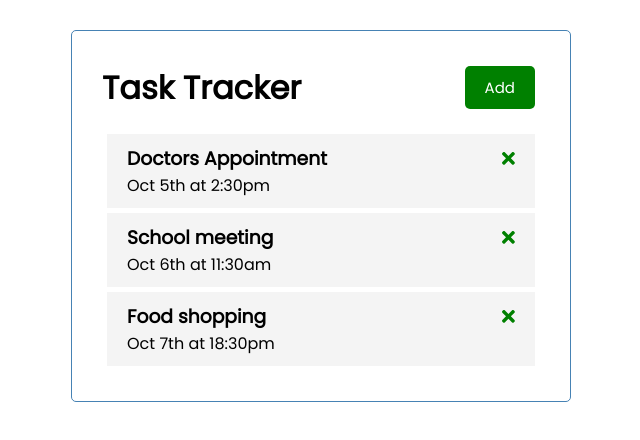
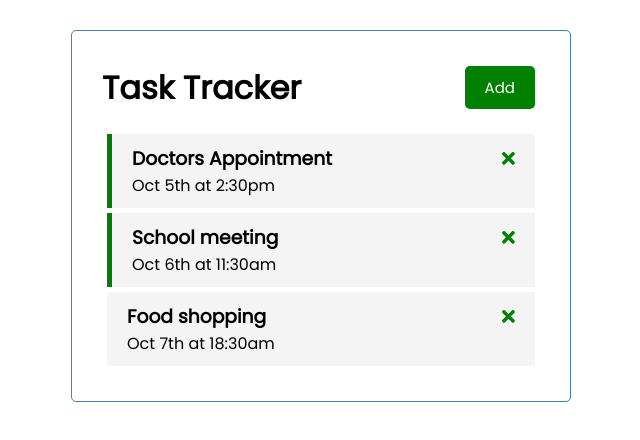
Before and after one commit to iamnachoj/Task-Tracker, an Angular app: page / in a window 1280 px wide. Shown: the top 440 px of the page, without its empty margins (319-959 px from the left). Built offline with nearby package versions, Linux system fonts and the light colour scheme; data requests are answered from the project's data file.

Commit message:
activate toggle to set reminder to true or false

```diff
--- a/db.json
+++ b/db.json
@@ -4,19 +4,19 @@
       "id": "1",
       "text": "Doctors Appointment",
       "day": "Oct 5th at 2:30pm",
-      "reminder": "true"
+      "reminder": true
     },
     {
       "id": "2",
       "text": "School meeting",
       "day": "Oct 6th at 11:30am",
-      "reminder": "true"
+      "reminder": true
     },
     {
       "id": "3",
       "text": "Food shopping",
-      "day": "Oct 7th at 18:30pm",
-      "reminder": "false"
+      "day": "Oct 7th at 18:30am",
+      "reminder": false
     }
   ]
 }
--- a/src/app/components/task-item/task-item.component.html
+++ b/src/app/components/task-item/task-item.component.html
@@ -1,4 +1,8 @@
-<div class="task">
+<div
+  [ngClass]="{reminder: task.reminder}"
+  class="task"
+  (dblclick)="onToggle(task)"
+  >
   <h3>
     {{task.text}}
     <fa-icon
--- a/src/app/components/task-item/task-item.component.ts
+++ b/src/app/components/task-item/task-item.component.ts
@@ -10,14 +10,19 @@ import {faTimes} from '@fortawesome/free-solid-svg-icons';
 export class TaskItemComponent implements OnInit {
 
   @Input() task!: Task;
-  @Output() onDeleteTask: EventEmitter<Task> = new EventEmitter()
+  @Output() onDeleteTask: EventEmitter<Task> = new EventEmitter();
+  @Output() onToggleReminder: EventEmitter<Task> = new EventEmitter();
   faTimes = faTimes;
 
   constructor() { }
 
   ngOnInit(): void {
   }
+
   onDelete(task: any) {
     this.onDeleteTask.emit(task);
   }
+  onToggle(task: any) {
+    this.onToggleReminder.emit(task)
+  }
 }
--- a/src/app/components/tasks/tasks.component.html
+++ b/src/app/components/tasks/tasks.component.html
@@ -1,5 +1,6 @@
 <app-task-item
   (onDeleteTask)="deleteTask(task)"
+  (onToggleReminder)="toggleReminder(task)"
   *ngFor="let task of tasks"
   [task]="task">
 </app-task-item>
--- a/src/app/components/tasks/tasks.component.ts
+++ b/src/app/components/tasks/tasks.component.ts
@@ -21,4 +21,8 @@ export class TasksComponent implements OnInit {
      .subscribe(
        () => (this.tasks = this.tasks.filter((t) => t.id !== task.id)));
   }
+  toggleReminder(task: Task){
+    task.reminder = !task.reminder;
+    console.log(task.reminder)
+  }
 }
```
